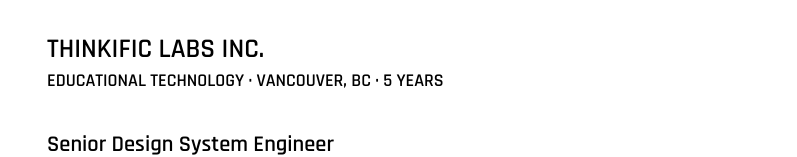
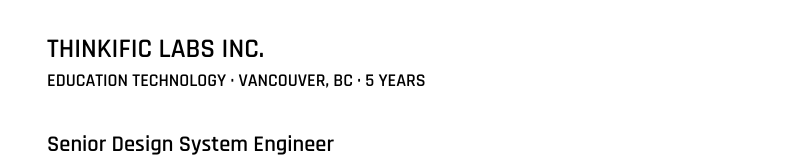
Before and after one commit to j0ntsang/j0ntsang.github.io, a React (Create React App) app: page / in a window 1280 px wide. Shown: the part 322-479 px from the top of the page, without its empty margins (241-1038 px from the left). Built offline with nearby package versions, Linux system fonts and the light colour scheme.

Commit message:
fix(resume): spellcheck

```diff
--- a/src/components/Resume.tsx
+++ b/src/components/Resume.tsx
@@ -126,7 +126,7 @@ export const Resume: React.VFC = () => (
     <SectionHeading>Recent Experience</SectionHeading>
     <Company>
       <CompanyName>Thinkific Labs Inc.</CompanyName>
-      <CompanyDetails>Educational Technology · Vancouver, BC · 5 years</CompanyDetails>
+      <CompanyDetails>Education Technology · Vancouver, BC · 5 years</CompanyDetails>
       <Role>Senior Design System Engineer</Role>
       <RoleDetails>
         <RoleTimeframe dateTime="2021-06-01/2022-03-30">
```
